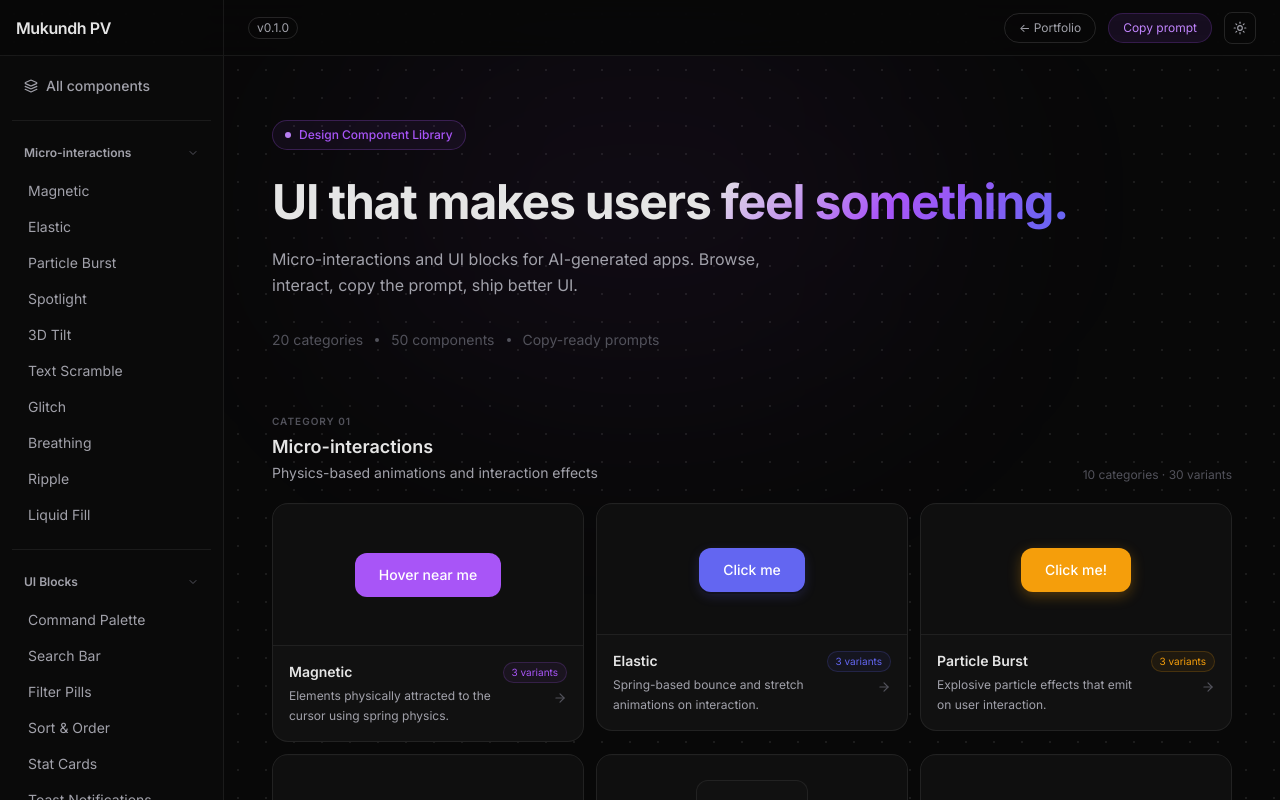
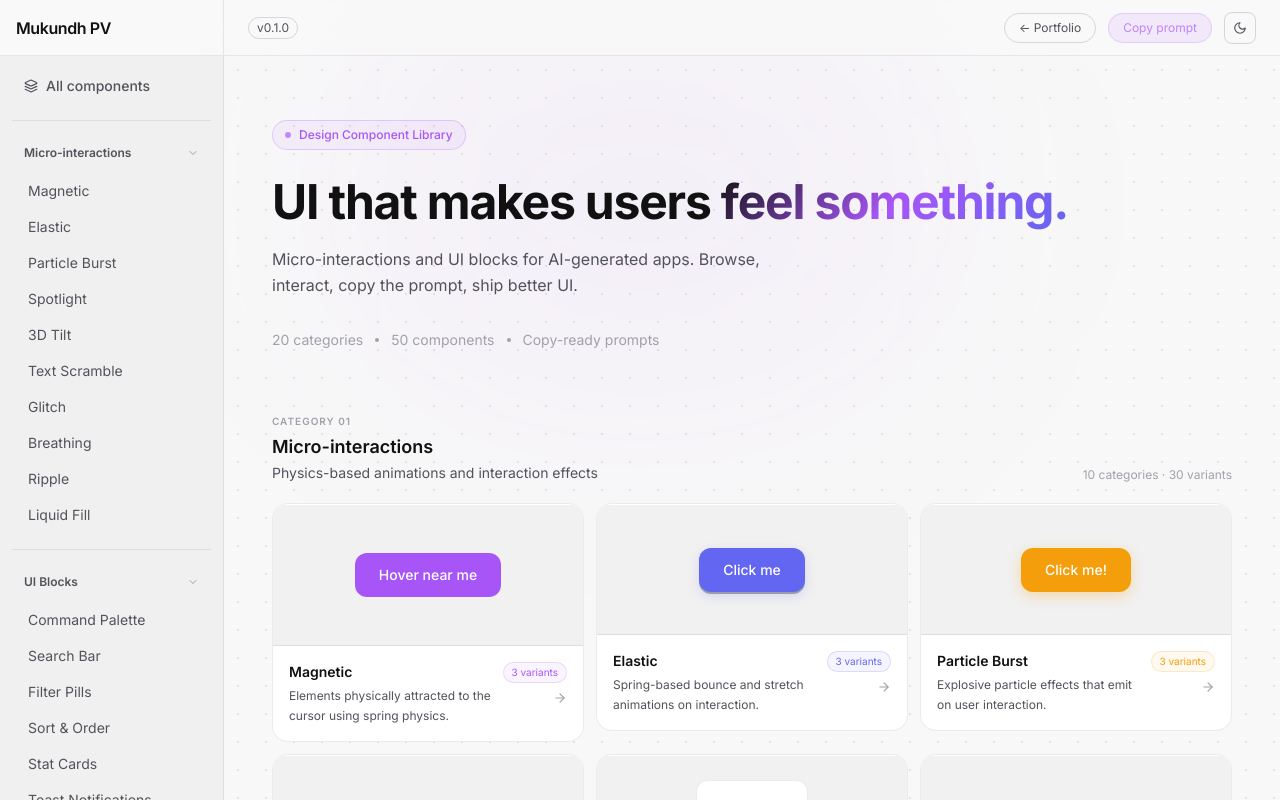
Before and after one commit to MukundhPv/components-library, a Next.js app in the folder apps/web/: page / in a window 1280 px wide. Shown: the top 800 px of the page. Built offline with nearby package versions, Linux system fonts and the light colour scheme.

Commit message:
Set light mode as default theme

```diff
--- a/apps/web/app/layout.tsx
+++ b/apps/web/app/layout.tsx
@@ -18,7 +18,7 @@ export default function RootLayout({ children }: { children: React.ReactNode })
         <link href="https://fonts.googleapis.com/css2?family=Inter:wght@300;400;500;600;700&display=swap" rel="stylesheet" />
         {/* Prevent flash of wrong theme */}
         <script dangerouslySetInnerHTML={{
-          __html: `(function(){var t=localStorage.getItem('theme')||'dark';document.documentElement.setAttribute('data-theme',t);})();`
+          __html: `(function(){var t=localStorage.getItem('theme')||'light';document.documentElement.setAttribute('data-theme',t);})();`
         }} />
       </head>
       <body>
--- a/apps/web/lib/theme.tsx
+++ b/apps/web/lib/theme.tsx
@@ -10,7 +10,7 @@ const ThemeContext = createContext<{ theme: Theme; toggle: () => void }>({
 })
 
 export function ThemeProvider({ children }: { children: React.ReactNode }) {
-  const [theme, setTheme] = useState<Theme>('dark')
+  const [theme, setTheme] = useState<Theme>('light')
 
   useEffect(() => {
     const saved = localStorage.getItem('theme') as Theme | null
```
